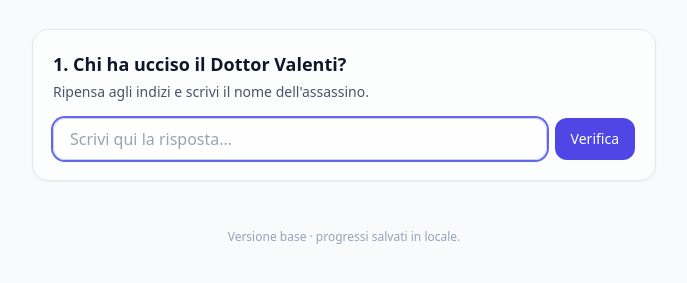
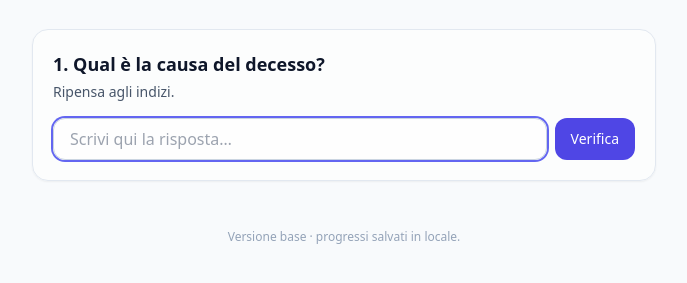
Before and after one commit to angelaper94/hiddengame, a plain HTML site: page index.html in a window 1280 px wide. Shown: the part 79-362 px from the top of the page, without its empty margins (296-983 px from the left). Drawn offline with nearby package versions, Linux system fonts and the light colour scheme.

Commit message:
index.html

```diff
--- a/index.html
+++ b/index.html
@@ -29,24 +29,24 @@
       const STEPS = [
         {
           id: "step-1",
+          titolo: "Qual è la causa del decesso?",
+          consegna: "Ripensa agli indizi.",
+          accettate: ["overdose", "overdose di farmaci"],
+          descrizione: "Esatto! il Dott. Valenti è morto per overdose:il quadro clinico già fragile ha portato all’arresto cardio-respiratorio."
+        },
+        {
+          id: "step-2",
+          titolo: "Qual è la sostanza responsabile della morte del Dottor Valenti?",
+          consegna: "Con quale sostanza è stato ucciso il dottore?",
+          accettate: ["benzodiazepina", "benzodiazepine", "ansiolitico"],
+          descrizione: "Esatto! Le benzodiazepine nel caffè (residui nella tazzina) combinate con la terapia di fentanyl sono state fatali!"
+        },
+        {
+          id: "step-3",
           titolo: "Chi ha ucciso il Dottor Valenti?",
           consegna: "Ripensa agli indizi e scrivi il nome dell'assassino.",
           accettate: ["federica", "federica antonelli", "antonelli"],
-          descrizione: "Hai collegato accesso, opportunità e movente: Federica prepara il caffè delle 19 e altera la dose, coprendosi con il registro."
-        },
-        {
-          id: "step-2",
-          titolo: "Qual è la causa del decesso?",
-          consegna: "Ripensa agli indizi.",
-          accettate: ["overdose", "overdose di farmaci"],
-          descrizione: "Morte per overdose: combinazione di sedativi e quadro clinico già fragile ha portato all’arresto cardio-respiratorio."
-        },
-        {
-          id: "step-3",
-          titolo: "Qual è la sostanza responsabile della morte del Dottor Valenti?",
-          consegna: "Con quale sostanza è stato ucciso il dottore?",
-          accettate: ["benzodiazepina", "benzodiazepine", "ansiolitico"],
-          descrizione: "Le benzodiazepine nel caffè (residui nella tazzina) hanno potenziato gli effetti e precipitato l’evento fatale."
+          descrizione: "Esatto! L'assassina è Federica: distrutta dal fatto di essere stata lasciata si offre di preparare il consueto caffè delle 18:30 e vi aggiunge benzodiazepine prese dall’armadietto dei farmaci. Lorenzo resta solo e l’effetto, sommato alla terapia di fentanyl, risulta fatale."
         }
       ];
     </script>
@@ -61,8 +61,7 @@
     <section id="epilogo" class="hidden mt-10 rounded-2xl border border-slate-200 dark:border-slate-800 bg-white/60 dark:bg-slate-900/60 p-6">
       <h2 class="text-xl font-semibold">Epilogo – Risoluzione del caso</h2>
       <p class="mt-2 text-sm text-slate-600 dark:text-slate-400">
-        Ascolta l'audio con la spiegazione finale. Assicurati che il file <code>epilogo.mp3</code> sia
-        nella stessa cartella di questa pagina.
+        L'Isp. Capo Martina Rinaldi ha un messaggio per te!
       </p>
       <div class="mt-4">
         <audio id="epAudio" controls preload="none" class="w-full rounded-xl border border-slate-300 dark:border-slate-700">
@@ -206,4 +205,5 @@
     })();
   </script>
 </body>
+
 </html>
```
